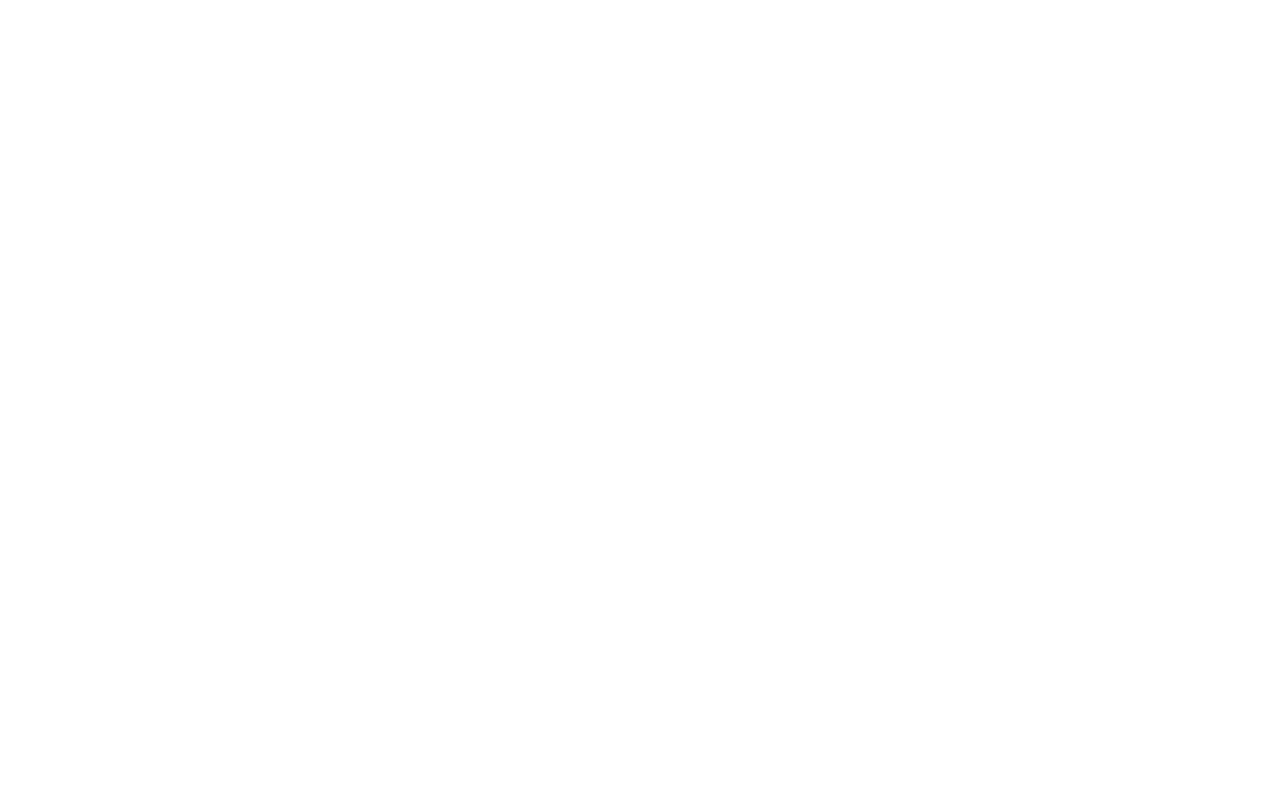
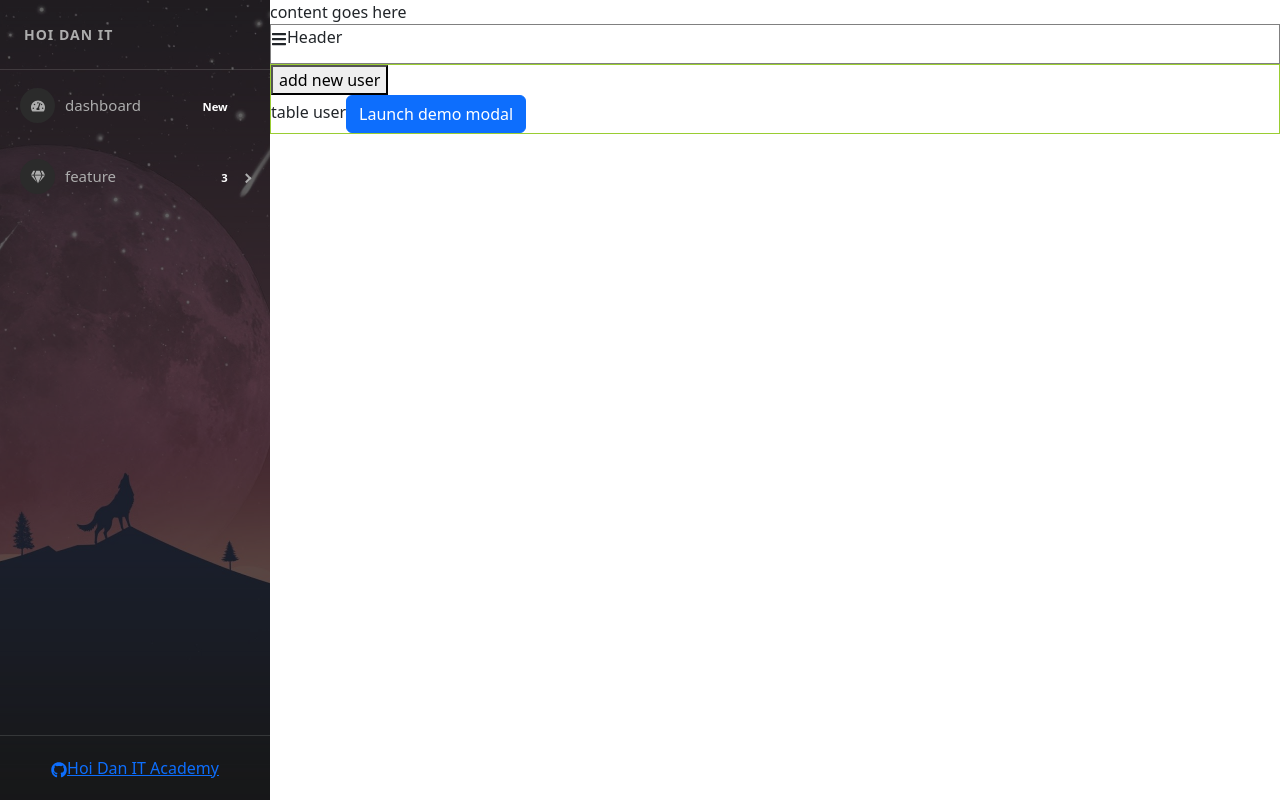
Before and after one commit to NguyenNgocTam-0408/test-react-upload, a React (Create React App) app: page /admins/manage-users in a window 1280 px wide. Before the commit this address had no page. Built offline with nearby package versions, Linux system fonts and the light colour scheme.

Commit message:
demo form add new user

```diff
--- a/src/App.scss
+++ b/src/App.scss
@@ -37,6 +37,7 @@
     border-radius: 10px;
     font-family: monospace;
     background-color: black;
+    border: none;
     color: white;
     padding: 5px 15px !important;
 
--- a/src/components/Admin/Admin.js
+++ b/src/components/Admin/Admin.js
@@ -2,7 +2,7 @@
 import './Admin.scss';
 import { FaBars } from 'react-icons/fa';
 import { useState } from "react";
-
+import { Outlet } from "react-router-dom";
 const Admin = (props) => {
     const [collapsed, setCollapsed] = useState(false);
 
@@ -12,8 +12,14 @@
                 <SideBar collapsed={collapsed} />
             </div>
             <div className="admin-content">
-                <FaBars onClick={() => setCollapsed(!collapsed)} />
                 content goes here
+                <div className="admin-header">
+                    <FaBars onClick={() => setCollapsed(!collapsed)} />
+
+                    Header</div>
+                <div className="admin-main">
+                      <Outlet />
+                </div>
             </div>
         </div>
     )
--- a/src/components/Admin/Admin.scss
+++ b/src/components/Admin/Admin.scss
@@ -6,3 +6,15 @@
             }
     }
 }
+
+.admin-content{
+    width: 100%;
+    .admin-header{
+        height: 40px;
+        border: 1px solid gray;
+    }
+    .admin-main{
+                border: 1px solid yellowgreen;
+
+    }
+}
--- /dev/null
+++ b/src/components/Admin/Content/DashBoard.js
@@ -0,0 +1,7 @@
+const DashBoard = (props) => {
+    return (
+        <div>Dashboard</div>
+    )
+}
+
+export default DashBoard;
--- /dev/null
+++ b/src/components/Admin/Content/ManageUser.js
@@ -0,0 +1,24 @@
+import ModalCreateUser from "./ModelsCreateUser";
+
+
+
+const ManageUser = (props) => {
+    return (
+        <div className="manage-user-container">
+            <div className="title">
+
+            </div>
+            <div className="user-content">
+                <div>
+                    <button>add new user</button>
+                </div>
+                <div>
+                    table user
+                    <ModalCreateUser />
+                </div>
+            </div>
+        </div>
+    )
+}
+
+export default ManageUser;
--- /dev/null
+++ b/src/components/Admin/Content/ModelsCreateUser.js
@@ -0,0 +1,62 @@
+import { useState } from 'react';
+import Button from 'react-bootstrap/Button';
+import Modal from 'react-bootstrap/Modal';
+
+const ModalCreateUser = () => {
+    const [show, setShow] = useState(false);
+
+    const handleClose = () => setShow(false);
+    const handleShow = () => setShow(true);
+    return (
+        <>
+            <Button variant="primary" onClick={handleShow} >
+                Launch demo modal
+            </Button>
+
+            <Modal show={show} onHide={handleClose} animation={false} size='xl' backdrop="static" >
+                <Modal.Header closeButton>
+                    <Modal.Title>Add new user</Modal.Title>
+                </Modal.Header>
+                <Modal.Body>
+                    <form className="row g-3">
+                        <div className="col-md-6">
+                            <label className="form-label">Email</label>
+                            <input type="email" className="form-control" />
+                        </div>
+                        <div className="col-md-6">
+                            <label className="form-label">Password</label>
+                            <input type="password" className="form-control" />
+                        </div>
+
+                        <div className="col-md-6">
+                            <label className="form-label">User name</label>
+                            <input type="text" className="form-control" />
+                        </div>
+                        <div className="col-md-4">
+                            <label className="form-label">Role</label>
+                            <select className="form-select">
+                                <option selected value="USER">USER</option>
+                                <option value="ADMIN">ADMIN</option>
+                            </select>
+                        </div>
+                        <div className="col-md-12">
+                            <label className="form-image">Image</label>
+                            <input className="form-control" type="file" />
+                        </div>
+                    </form>
+
+                </Modal.Body>
+                <Modal.Footer>
+                    <Button variant="secondary" onClick={handleClose}>
+                        Close
+                    </Button>
+                    <Button variant="primary" onClick={handleClose}>
+                        Save
+                    </Button>
+                </Modal.Footer>
+            </Modal>
+        </>
+    );
+}
+
+export default ModalCreateUser;
--- a/src/components/Admin/SideBar.js
+++ b/src/components/Admin/SideBar.js
@@ -1,4 +1,6 @@
 import 'react-pro-sidebar/dist/css/styles.css';
+import { Link } from 'react-router-dom';
+
 
 import {
     ProSidebar,
@@ -49,6 +51,7 @@
                             suffix={<span className="badge red">New</span>}
                         >
                             dashboard
+                            <Link to="/admins" />
                         </MenuItem>
                     </Menu>
                     <Menu iconShape="circle">
@@ -57,7 +60,8 @@
                             icon={<FaGem />}
                             title="feature"
                         >
-                            <MenuItem> Quản lý user</MenuItem>
+                            <MenuItem> Quản lý user
+                            <Link to="/admins/manage-users" /></MenuItem>
                             <MenuItem> Quản lý bài viết quiz</MenuItem>
                             <MenuItem> Quản lý câu hỏi</MenuItem>
                         </SubMenu>
--- a/src/index.js
+++ b/src/index.js
@@ -9,6 +9,8 @@
 import User from './components/User/User';
 import Admin from './components/Admin/Admin';
 import Home from './components/Home/Home';
+import DashBoard from './components/Admin/Content/DashBoard';
+import ManageUser from './components/Admin/Content/ManageUser';
 
 const root = ReactDOM.createRoot(document.getElementById('root'));
 root.render(
@@ -21,7 +23,10 @@
             <Route path="/users" element={<User />} />
 
         </Route>
-        <Route path="/admins" element={<Admin />} />
+        <Route path="/admins" element={<Admin />} >
+            <Route index element={<DashBoard />} />
+            <Route path="manage-users" element={<ManageUser />} />
+        </Route>
       </Routes>
     </BrowserRouter>
   </Provider>
```
